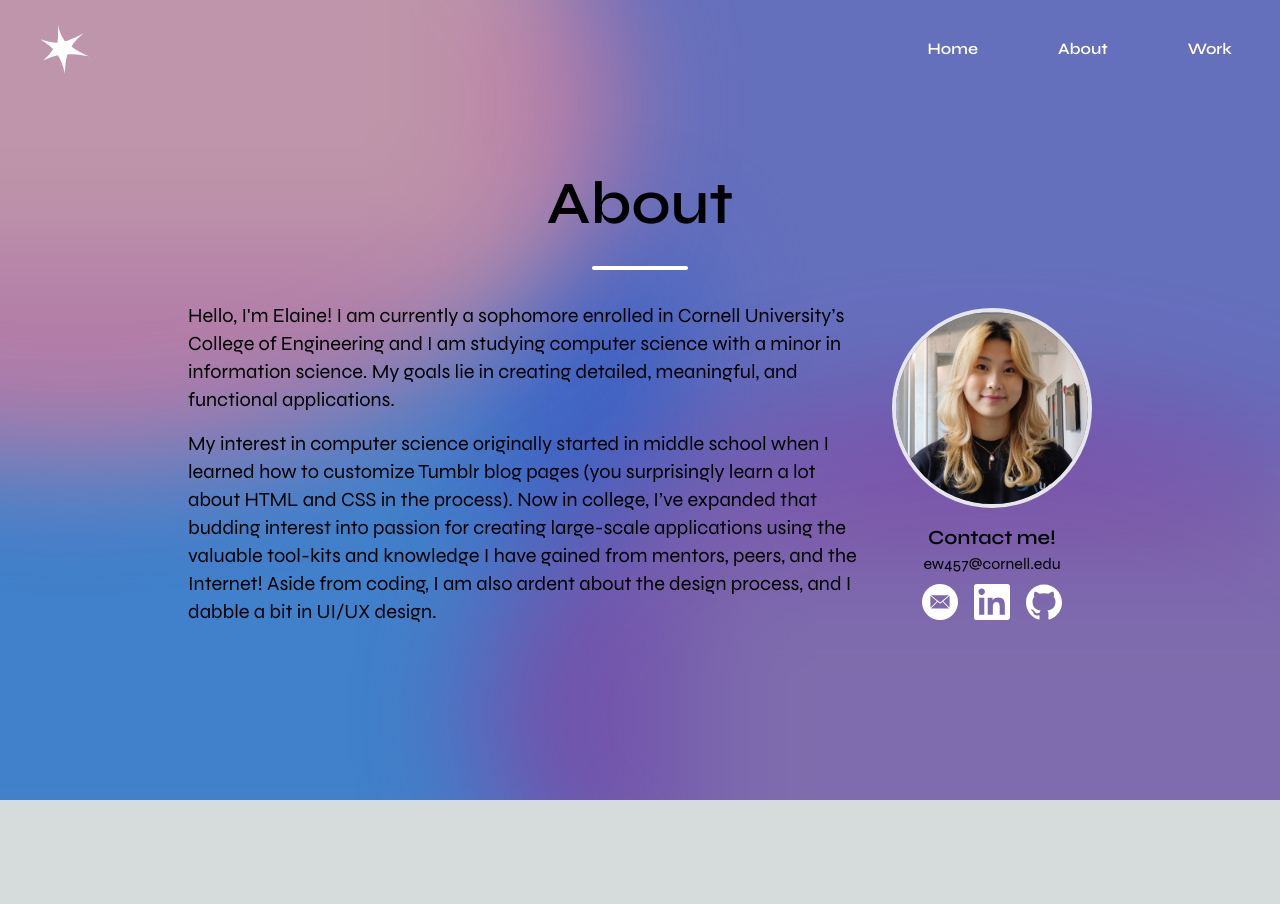
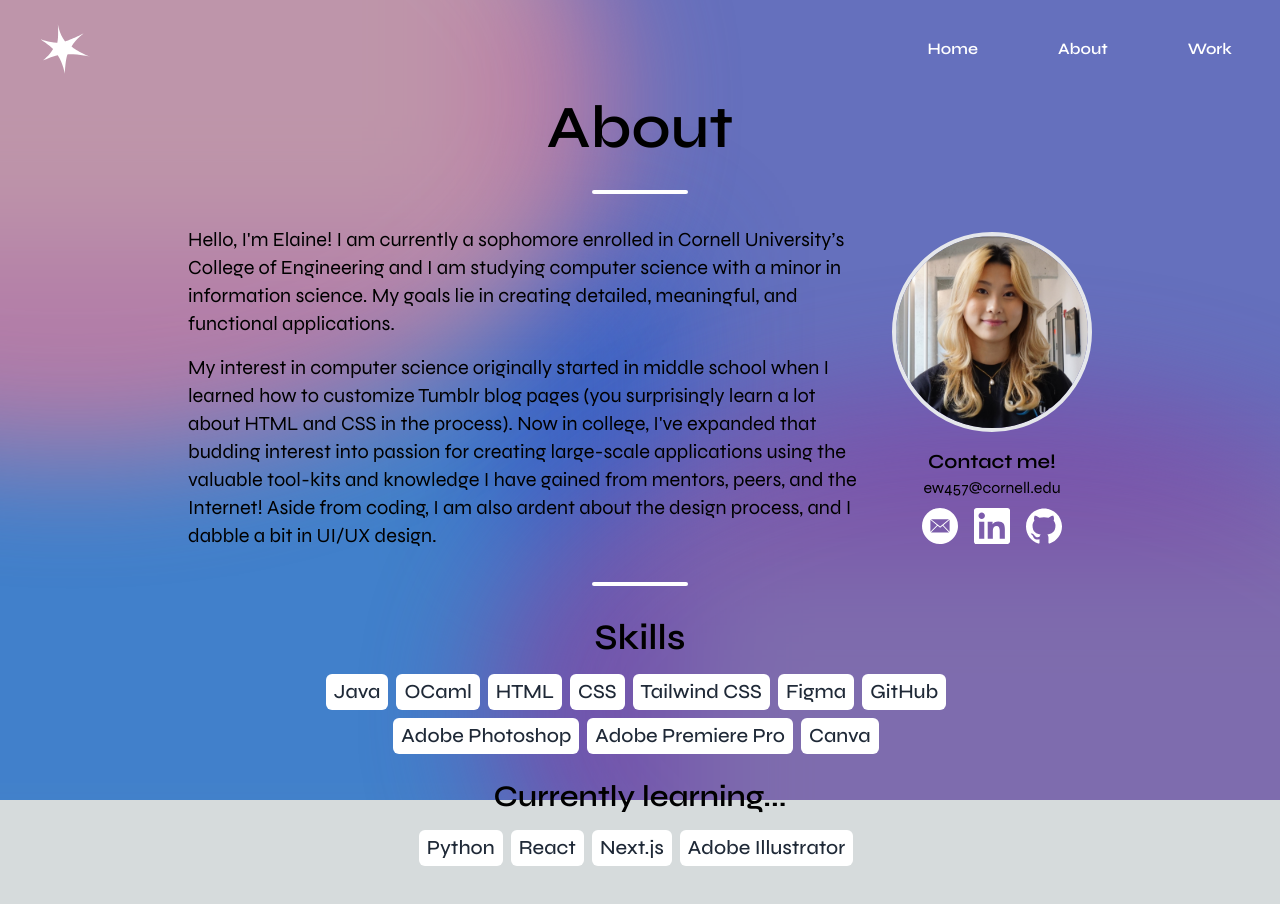
Before and after one commit to elainelwu/2023-portfolio, a Next.js app: page /about in a window 1280 px wide. Shown: the top 904 px of the page. Before the commit the page ends 800 px from the top, so only its background shows below. Built offline with nearby package versions, Linux system fonts and the light colour scheme.

Commit message:
added skills to about, fixed apostrophes

```diff
--- a/src/app/about/page.js
+++ b/src/app/about/page.js
@@ -2,53 +2,21 @@ import Image from 'next/image'
 import Link from 'next/link'
 import Aurora from '@/app/ui/aurora.js'
 import NavBar from '@/app/ui/nav-bar.js'
+import AboutContent from '@/app/ui/about.js'
+import Skills from '@/app/ui/skills.js'
 
 export default function About() {
   return (
     <main className="flex flex-col items-center">
       <Aurora page={'about'} />
-      <div className="flex flex-col h-screen w-screen absolute font-semibold">
+      <div className="flex flex-col min-h-screen w-screen absolute font-semibold">
         <NavBar />
-        <div className="flex flex-col items-center justify-center h-screen w-screen absolute">
+        <div className="flex flex-col items-center h-full w-full relative mb-24">
           <h1 className="text-6xl">About</h1>
           <hr className="w-24 h-1 mx-auto my-8 bg-white border-0 rounded" />
-          <div className="flex flex-row max-w-screen space-x-8">
-            <div className="flex flex-col max-w-2xl space-y-4 text-xl font-normal">
-              <p>Hello, I'm Elaine! I am currently a sophomore enrolled in Cornell University’s College of Engineering and I am studying computer science with a minor in information science. My goals lie in creating detailed, meaningful, and functional applications.</p>
-              <p>My interest in computer science originally started in middle school when I learned how to customize Tumblr blog pages (you surprisingly learn a lot about HTML and CSS in the process). Now in college, I’ve expanded that budding interest into passion for creating large-scale applications using the valuable tool-kits and knowledge I have gained from mentors, peers, and the Internet! Aside from coding, I am also ardent about the design process, and I dabble a bit in UI/UX design.</p>
-            </div>
-            <div className="flex flex-col items-center justify-center space-y-4">
-              <Image src="/headshot.JPG"
-                width={200}
-                height={200}
-                className="rounded-full border-4 border-solid max-w-52 max-h-52"
-              />
-              <div className="flex flex-col items-center justify-center">
-                <h3 className="text-xl">Contact me!</h3>
-                <p className="font-normal mt-0">ew457@cornell.edu</p>
-                <div className="flex flex-row space-x-4 mt-2">
-                  <Link href="mailto:ew457@cornell.edu">
-                    <Image src="/email-icon.svg"
-                      width={36}
-                      height={36}
-                    />
-                  </Link>
-                  <Link href="https://www.linkedin.com/in/elaine-wu-09440620b/">
-                    <Image src="/linkedin-icon.svg"
-                      width={36}
-                      height={36}
-                    />
-                  </Link>
-                  <Link href="https://github.com/elainelwu">
-                    <Image src="/github-icon.svg"
-                      width={36}
-                      height={36}
-                    />
-                  </Link>
-                </div>
-              </div>
-            </div>
-          </div>
+          <AboutContent />
+          <hr className="w-24 h-1 mx-auto my-8 bg-white border-0 rounded" />
+          <Skills />
         </div>
       </div>
     </main>
--- /dev/null
+++ b/src/app/ui/about.js
@@ -0,0 +1,44 @@
+import Image from 'next/image'
+import Link from 'next/link'
+
+export default function AboutContent() {
+  return (
+    <div className="flex flex-row max-w-screen space-x-8">
+      <div className="flex flex-col max-w-2xl space-y-4 text-xl font-normal">
+        <p>Hello, I&apos;m Elaine! I am currently a sophomore enrolled in Cornell University’s College of Engineering and I am studying computer science with a minor in information science. My goals lie in creating detailed, meaningful, and functional applications.</p>
+        <p>My interest in computer science originally started in middle school when I learned how to customize Tumblr blog pages (you surprisingly learn a lot about HTML and CSS in the process). Now in college, I&apos;ve expanded that budding interest into passion for creating large-scale applications using the valuable tool-kits and knowledge I have gained from mentors, peers, and the Internet! Aside from coding, I am also ardent about the design process, and I dabble a bit in UI/UX design.</p>
+      </div>
+      <div className="flex flex-col items-center justify-center space-y-4">
+        <Image src="/headshot.JPG"
+          width={200}
+          height={200}
+          className="rounded-full border-4 border-solid max-w-52 max-h-52"
+        />
+        <div className="flex flex-col items-center justify-center">
+          <h3 className="text-xl">Contact me!</h3>
+          <p className="font-normal mt-0">ew457@cornell.edu</p>
+          <div className="flex flex-row space-x-4 mt-2">
+            <Link href="mailto:ew457@cornell.edu">
+              <Image src="/email-icon.svg"
+                width={36}
+                height={36}
+              />
+            </Link>
+            <Link href="https://www.linkedin.com/in/elaine-wu-09440620b/">
+              <Image src="/linkedin-icon.svg"
+                width={36}
+                height={36}
+              />
+            </Link>
+            <Link href="https://github.com/elainelwu">
+              <Image src="/github-icon.svg"
+                width={36}
+                height={36}
+              />
+            </Link>
+          </div>
+        </div>
+      </div>
+    </div>
+  )
+}
--- a/src/app/ui/aurora.js
+++ b/src/app/ui/aurora.js
@@ -14,11 +14,13 @@ export default function Aurora({ page }) {
   };
 
   return (
-    <div className={styles.container}>
-      <div className={`${styles.base} ${styles.top_left} ${getColor(page, 0)}`}></div>
-      <div className={`${styles.base} ${styles.bot_left} ${getColor(page, 1)}`}></div>
-      <div className={`${styles.base} ${styles.bot_right} ${getColor(page, 2)}`}></div>
-      <div className={`${styles.base} ${styles.top_right} ${getColor(page, 3)}`}></div>
+    <div className={styles.sticky}>
+      <div className={styles.container}>
+        <div className={`${styles.base} ${styles.top_left} ${getColor(page, 0)}`}></div>
+        <div className={`${styles.base} ${styles.bot_left} ${getColor(page, 1)}`}></div>
+        <div className={`${styles.base} ${styles.bot_right} ${getColor(page, 2)}`}></div>
+        <div className={`${styles.base} ${styles.top_right} ${getColor(page, 3)}`}></div>
+      </div>
     </div>
-  );
+  )
 }
--- a/src/app/ui/aurora.module.css
+++ b/src/app/ui/aurora.module.css
@@ -10,13 +10,22 @@
   }
 }
 
+.sticky {
+  position: fixed;
+  top: 0;
+  left: 0;
+  width: 100%;
+  height: 100%;
+  z-index: -10;
+}
+
 .container {
   background-color: aquamarine;
   width: 100vw;
   height: 100vh;
   overflow: hidden;
   position: relative;
-  z-index: -10;
+  z-index: -1;
 }
 
 .base {
--- /dev/null
+++ b/src/app/ui/skills.js
@@ -0,0 +1,26 @@
+export default function Skills() {
+  return (
+    <div className="space-y-4 text-center max-w-48">
+      <h2 className="text-4xl">Skills</h2>
+      <ul className="font-medium flex flex-wrap justify-center items-center text-xl">
+        <li className="bg-white px-2 py-1 rounded-md text-gray-800 mr-2 mb-2">Java</li>
+        <li className="bg-white px-2 py-1 rounded-md text-gray-800 mr-2 mb-2">OCaml</li>
+        <li className="bg-white px-2 py-1 rounded-md text-gray-800 mr-2 mb-2">HTML</li>
+        <li className="bg-white px-2 py-1 rounded-md text-gray-800 mr-2 mb-2">CSS</li>
+        <li className="bg-white px-2 py-1 rounded-md text-gray-800 mr-2 mb-2">Tailwind CSS</li>
+        <li className="bg-white px-2 py-1 rounded-md text-gray-800 mr-2 mb-2">Figma</li>
+        <li className="bg-white px-2 py-1 rounded-md text-gray-800 mr-2 mb-2">GitHub</li>
+        <li className="bg-white px-2 py-1 rounded-md text-gray-800 mr-2 mb-2">Adobe Photoshop</li>
+        <li className="bg-white px-2 py-1 rounded-md text-gray-800 mr-2 mb-2">Adobe Premiere Pro</li>
+        <li className="bg-white px-2 py-1 rounded-md text-gray-800 mr-2 mb-2">Canva</li>
+      </ul>
+      <h3 className="text-3xl">Currently learning...</h3>
+      <ul className="font-medium flex flex-wrap justify-center items-center text-xl">
+        <li className="bg-white px-2 py-1 rounded-md text-gray-800 mr-2 mb-2">Python</li>
+        <li className="bg-white px-2 py-1 rounded-md text-gray-800 mr-2 mb-2">React</li>
+        <li className="bg-white px-2 py-1 rounded-md text-gray-800 mr-2 mb-2">Next.js</li>
+        <li className="bg-white px-2 py-1 rounded-md text-gray-800 mr-2 mb-2">Adobe Illustrator</li>
+      </ul>
+    </div>
+  )
+}
--- a/tailwind.config.js
+++ b/tailwind.config.js
@@ -12,6 +12,9 @@ module.exports = {
         'gradient-conic':
           'conic-gradient(from 180deg at 50% 50%, var(--tw-gradient-stops))',
       },
+      spacing: {
+        '48': '48rem',
+      }
     },
   },
   plugins: [],
```
